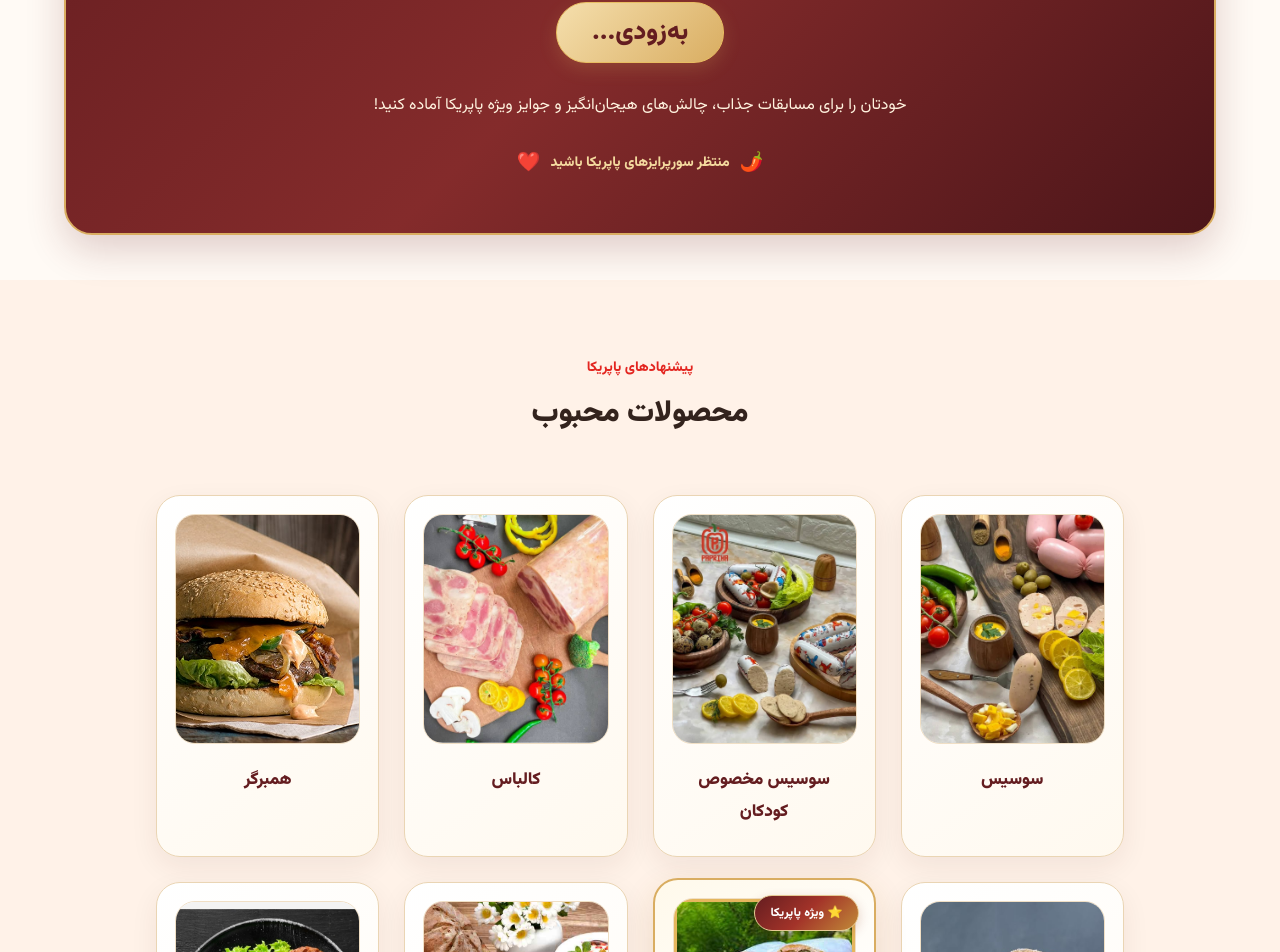
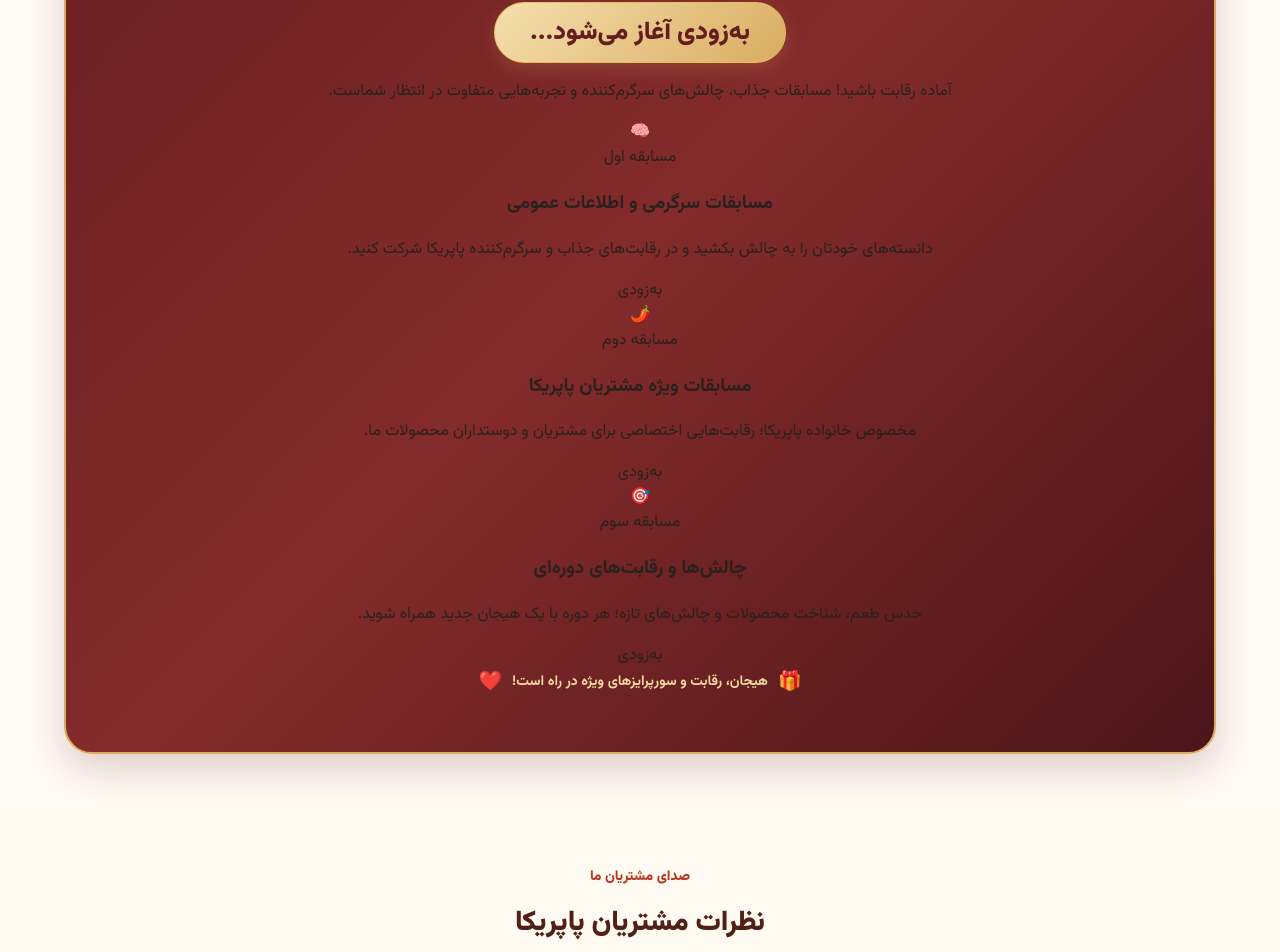
Before and after one commit to romistay/paprika-store, a React (Vite) app: page / in a window 1280 px wide. Shown: the part 3499-4451 px from the top of the page. Built offline with nearby package versions, Linux system fonts and the light colour scheme.

Commit message:
Update App.jsx

```diff
--- a/src/App.jsx
+++ b/src/App.jsx
@@ -1190,66 +1190,71 @@ setShowHamburgerMenu(false);
     </div>
   </div>
 </section>
+
 <section className="paprika-contests" id="paprika-contests">
+
+  <div className="contest-main-heading">
     <div className="contest-decoration">🏆</div>
 
-  <span className="contest-label">یک اتفاق هیجان‌انگیز در راه است</span>
+    <span className="contest-label">
+      دنیایی از هیجان و جایزه در پاپریکا
+    </span>
 
     <h2>مسابقات پاپریکا</h2>
 
     <div className="contest-coming-soon">
-    به‌زودی...
+      به‌زودی آغاز می‌شود...
     </div>
 
     <p>
-    خودتان را برای مسابقات جذاب، چالش‌های هیجان‌انگیز
-    و جوایز ویژه پاپریکا آماده کنید!
+      آماده رقابت باشید! مسابقات جذاب، چالش‌های سرگرم‌کننده
+      و تجربه‌هایی متفاوت در انتظار شماست.
     </p>
+  </div>
+
+  <div className="contest-cards">
+
+    <div className="contest-card">
+      <div className="contest-card-icon">🧠</div>
+      <span className="contest-card-number">مسابقه اول</span>
+      <h3>مسابقات سرگرمی و اطلاعات عمومی</h3>
+      <p>
+        دانسته‌های خودتان را به چالش بکشید و در رقابت‌های
+        جذاب و سرگرم‌کننده پاپریکا شرکت کنید.
+      </p>
+      <div className="contest-status">به‌زودی</div>
+    </div>
+
+    <div className="contest-card contest-customer">
+      <div className="contest-card-icon">🌶️</div>
+      <span className="contest-card-number">مسابقه دوم</span>
+      <h3>مسابقات ویژه مشتریان پاپریکا</h3>
+      <p>
+        مخصوص خانواده پاپریکا؛ رقابت‌هایی اختصاصی
+        برای مشتریان و دوستداران محصولات ما.
+      </p>
+      <div className="contest-status">به‌زودی</div>
+    </div>
+
+    <div className="contest-card">
+      <div className="contest-card-icon">🎯</div>
+      <span className="contest-card-number">مسابقه سوم</span>
+      <h3>چالش‌ها و رقابت‌های دوره‌ای</h3>
+      <p>
+        حدس طعم، شناخت محصولات و چالش‌های تازه؛
+        هر دوره با یک هیجان جدید همراه شوید.
+      </p>
+      <div className="contest-status">به‌زودی</div>
+    </div>
+
+  </div>
 
   <div className="contest-footer">
-    <span>🌶️</span>
-    منتظر سورپرایزهای پاپریکا باشید
+    <span>🎁</span>
+    <strong>هیجان، رقابت و سورپرایزهای ویژه در راه است!</strong>
     <span>❤️</span>
   </div>
-</section>
-<section className="products" id="products">
-  <div className="section-heading">
-    <span>پیشنهادهای پاپریکا</span>
-    <h2>محصولات محبوب</h2>
-  </div>
-  <div className="product-grid">
-    {products.map((product) => (
-      <div
-        className={`product-card ${product.id === 6 ? "gholwich-card" : ""}`}
-        key={product.id}
 
-
-onClick={() => {
-  setSelectedProduct(product);
-  setSelectedFlavor("");
-  setSelectedWeight("");
-  setQuantity(1);
-}}
-
-  style={{ cursor: "pointer" }}
->
-
-               <div className="product-image">
-  <img src={product.image} alt={product.name} />
-</div>
-                <h3>{product.name}</h3>
-
-{product.id === 6 && (
-  <div className="gholwich-details">
-    <span>🥪 ویژه دو نفره</span>
-    <p>وزن: ۵۰۰ گرم</p>
-
-  </div>
-)}
-
-              </div>
-            ))}
-          </div>
 </section>
 
 
```
Lines whose indentation alone changed are shown as unchanged.
